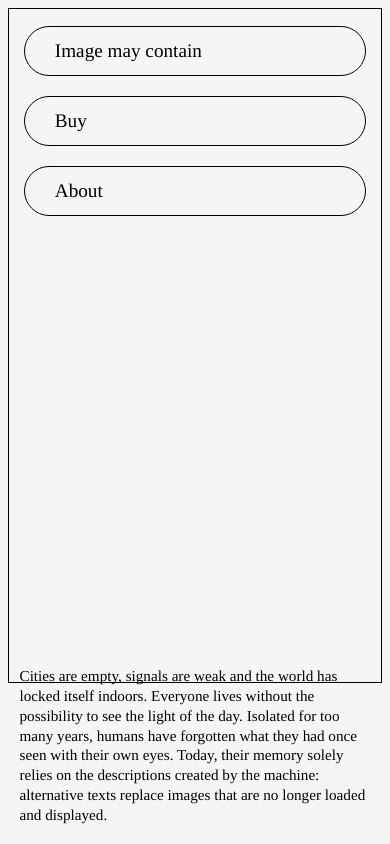
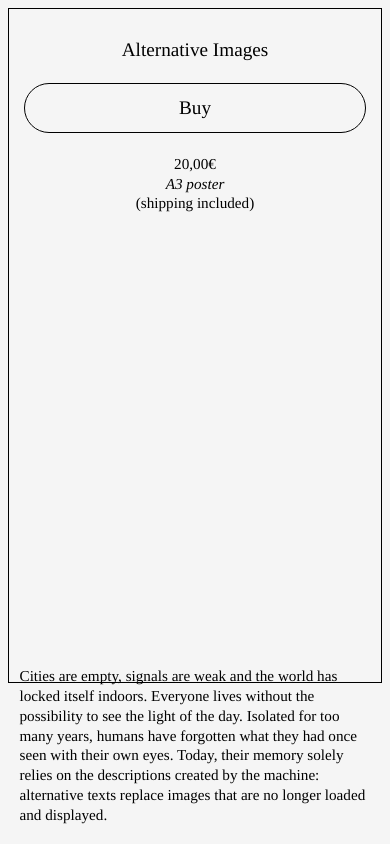
Before and after one commit to 600mt/altimages, a plain HTML site: page index.html in a window 390 px wide. Drawn offline with nearby package versions, Linux system fonts and the light colour scheme.

Commit message:
Add files via upload

```diff
--- a/index.html
+++ b/index.html
@@ -21,23 +21,23 @@
 
      <!--mb-3 per lasciare spazio in formato stretto-->
 
-      <div id="0a" class="col-12 col-md-4 title_dim">
-        <div id="r1"  class="spazio">
-        <h2> Image may contain </h2>
+      <div id="0a" class="col-12 col-md-2 title_dim">
+        <div id="r2"  class="spazio">
+        <h2> Alternative Images </h2>
         </div>
     </div>
 
 
-      <div id="1a" class="col-12 col-md-3 text-center title_dim">
+      <button  onclick="document.location = 'https://www.paypal.me/mtebettini'" id="1a" class="col-12 col-md-2 text-center title_dim">
         <div id="r1"  class="spazio">
         <h2> Buy </h2>
         </div>
-    </div>
+    </button>
 
 
-    <div id="1c" class="col-12 col-md-3 text-center title_dim">
-        <div id="r1"  class="spazio">
-        <h2> About </h2>
+    <div class="col-12 col-md-3">
+        <div id="r2">
+        <h4> 20,00€ <br><i> A3 poster </i> <br> (shipping included)</h4>
         </div>
     </div>
 
--- a/style.css
+++ b/style.css
@@ -15,7 +15,17 @@ p {
     color:white;
 }
 
+
 @media (max-width: 800px) {
+
+
+button {
+    color:transparent;
+    background-color: transparent;
+    border-style: none;
+    align-content: center;
+    text-align:center;
+}
 
 html{
     border: solid;
@@ -44,6 +54,7 @@ p {
     font-family:Times;
     font-size:120%;
     line-height: 250%;
+    text-align: center;
 }
 
 h3
@@ -55,11 +66,25 @@ h3
     margin-left:5%;
     margin-right:5%;
     margin-bottom:3%;
+
+}
+
+h4
+{
+    color:Black;
+    font-family:Times;
+    font-size:95%;
+    line-height: 130%;
+    margin-left:0%;
+    margin-right:0%;
+    margin-bottom:3%;
+    text-align: center;
+
 }
 
 #r1 {
     text-align:left;
-    padding-left:30px;
+    padding-left:0px;
     border-style:solid;
     border-color:black;
     border-width:1px;
@@ -68,6 +93,11 @@ h3
     height:50px;
     margin-bottom:20px;
 }
+
+#r2 {
+    padding-left:0%;
+}
+
 
 .row {
     width: auto;
@@ -80,6 +110,14 @@ h3
 
 
 @media (min-width: 800px) {
+
+
+
+button {
+    color:transparent;
+    background-color: transparent;
+    border-style: none;
+}
 
 html{
     border: solid;
@@ -123,6 +161,17 @@ h3
     margin-bottom:1%
 }
 
+h4
+{
+    color:Black;
+    font-family:Times;
+    font-size:90%;
+    line-height: 130%;
+    margin-left:5%;
+    margin-right:5%;
+    margin-bottom:3%;
+}
+
 #r1 {
     text-align:left;
     padding-left:30px;
@@ -135,6 +184,10 @@ h3
     margin-bottom:20px;
 }
 
+#r2 {
+    padding-left:5%;
+}
+
 .row {
     width: auto;
     padding-top:0%;
```
Lines whose indentation alone changed are shown as unchanged.
